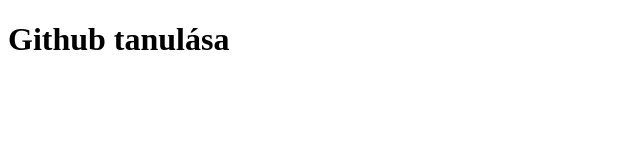
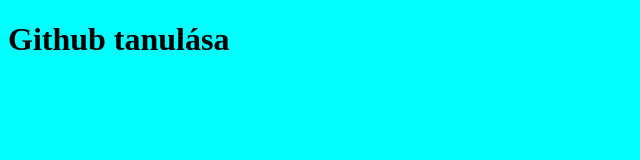
Before and after one commit to abrahi79/ma1, a plain HTML site: page index.html in a window 1280 px wide. Shown: the whole page, without its empty margins (0-640 px from the left). Drawn offline with Linux system fonts and the light colour scheme.

Commit message:
link kész

```diff
--- a/index.html
+++ b/index.html
@@ -4,6 +4,7 @@
     <meta charset="UTF-8">
     <meta http-equiv="X-UA-Compatible" content="IE=edge">
     <meta name="viewport" content="width=device-width, initial-scale=1.0">
+    <link rel="stylesheet" href="stilusok/styles.css">
     <title>Document</title>
 </head>
 <body>
```
